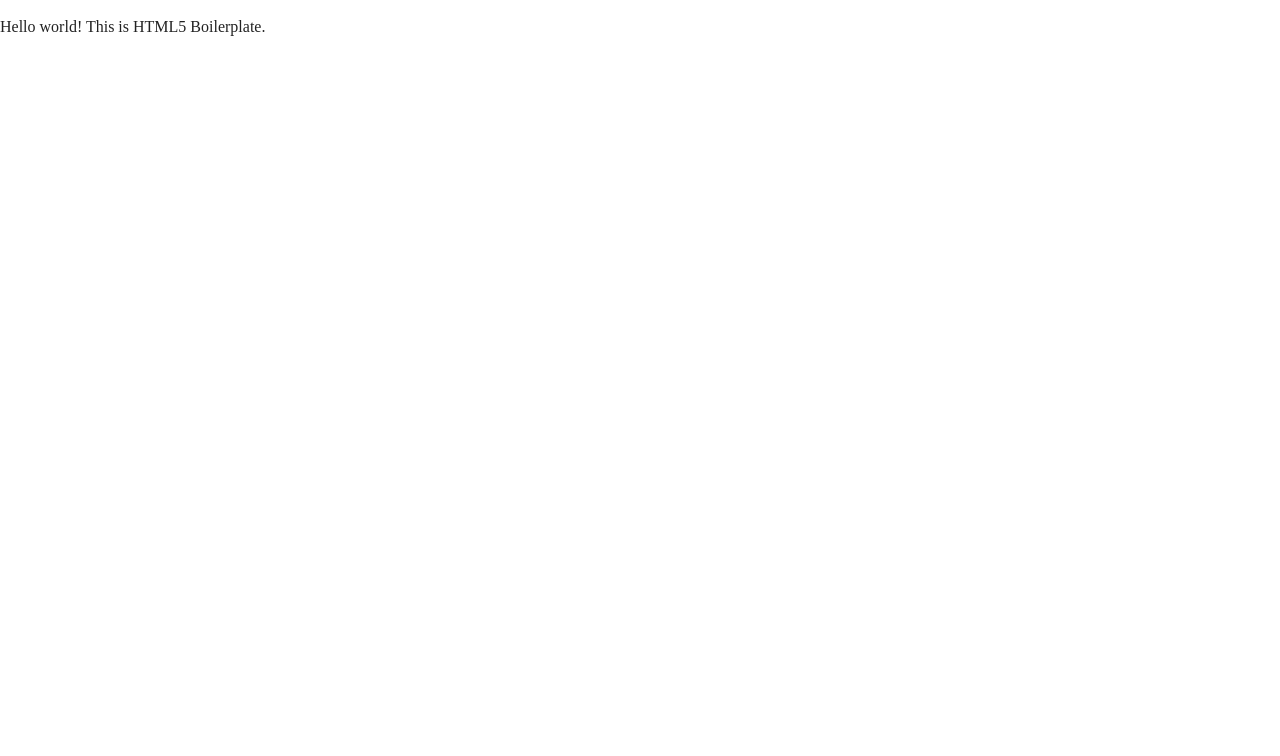
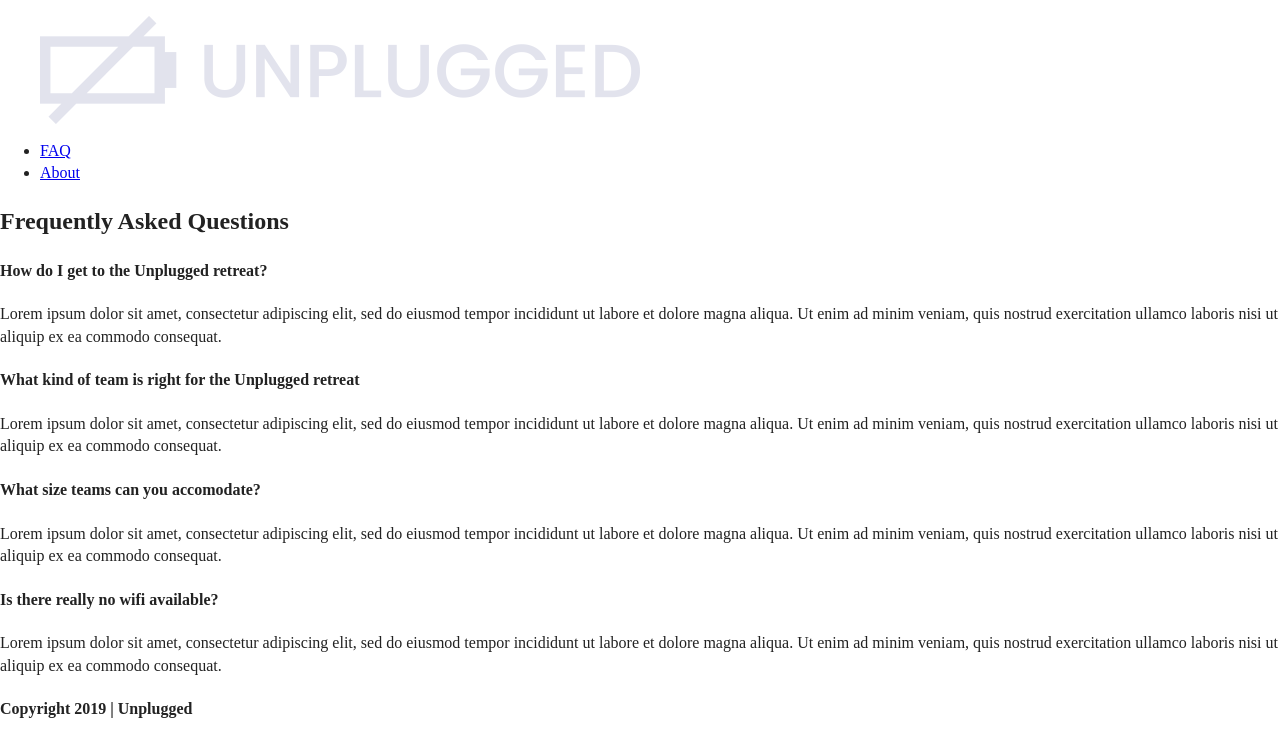
Before and after one commit to Georgina-Watt/unplugged-website-project, a website: page faq/index.html in a window 1280 px wide. Drawn offline with Linux system fonts and the light colour scheme; files that its build step writes are made by us from their sources; files whose address does not match are found by name.

Commit message:
Html written for faq page

```diff
--- a/faq/index.html
+++ b/faq/index.html
@@ -23,9 +23,69 @@
 </head>
 
 <body>
+	<header>
+			<div class="content-wrapper">
+				<figure>
+					<a href="#"><img src="../img/unpluggedlogo.png" alt="unplugged-logo"></a>
+				</figure>
+				<div class="header-divider">
+				</div>
+				<nav>
+					<ul>
+						<li><a href="faq/index.html" target="_blank">FAQ</a></li>
+						<li><a href="About/index.html" target="_blank">About</a></li>
+					</ul>
+				</nav>
+			</div>
+		</header>
 
-  <!-- Add your site or application content here -->
-  <p>Hello world! This is HTML5 Boilerplate.</p>
+	<main>
+		<section class="faq">
+			<div class="faq-header">
+				<h2>Frequently Asked Questions</h2>
+			</div>
+				<div class="question">
+					<h4>How do I get to the Unplugged retreat?</h4>
+						<p>Lorem ipsum dolor sit amet, consectetur adipiscing elit, sed do eiusmod tempor incididunt ut labore et
+              			dolore magna aliqua. Ut enim ad minim veniam, quis nostrud exercitation ullamco laboris nisi ut aliquip
+              			ex ea commodo consequat.</p>
+				</div>
+				<div class="question">
+					<h4>What kind of team is right for the Unplugged retreat</h4>
+						<p>Lorem ipsum dolor sit amet, consectetur adipiscing elit, sed do eiusmod tempor incididunt ut labore et
+              			dolore magna aliqua. Ut enim ad minim veniam, quis nostrud exercitation ullamco laboris nisi ut aliquip
+              			ex ea commodo consequat.</p>
+				</div>
+				<div class="question">
+					<h4>What size teams can you accomodate?</h4>
+						<p>Lorem ipsum dolor sit amet, consectetur adipiscing elit, sed do eiusmod tempor incididunt ut labore et
+              			dolore magna aliqua. Ut enim ad minim veniam, quis nostrud exercitation ullamco laboris nisi ut aliquip
+              			ex ea commodo consequat.</p>
+				</div>
+				<div class="question">
+					<h4>Is there really no wifi available?</h4>
+						<p>Lorem ipsum dolor sit amet, consectetur adipiscing elit, sed do eiusmod tempor incididunt ut labore et
+              			dolore magna aliqua. Ut enim ad minim veniam, quis nostrud exercitation ullamco laboris nisi ut aliquip
+              			ex ea commodo consequat.</p>
+				</div>
+		</section>
+	</main> <!--main-wrapper-->
+
+			<footer>
+				<div class="content-wrapper">
+					<div class="footer-content">
+						<div class="social">
+							<div class="social-icons">
+								<p></p> <!--Social icons-->
+							</div>
+						</div> <!--Social-->
+					</div> <!--footer-content-->
+				</div> <!--Content-wrappwr-->
+
+			<div class="copywrite">
+				<h4> Copyright 2019 | Unplugged </h4>
+			</div>
+			</footer>
   <script src="..js/vendor/modernizr-3.11.2.min.js"></script>
   <script src="..js/plugins.js"></script>
   <script src="..js/main.js"></script>
```
